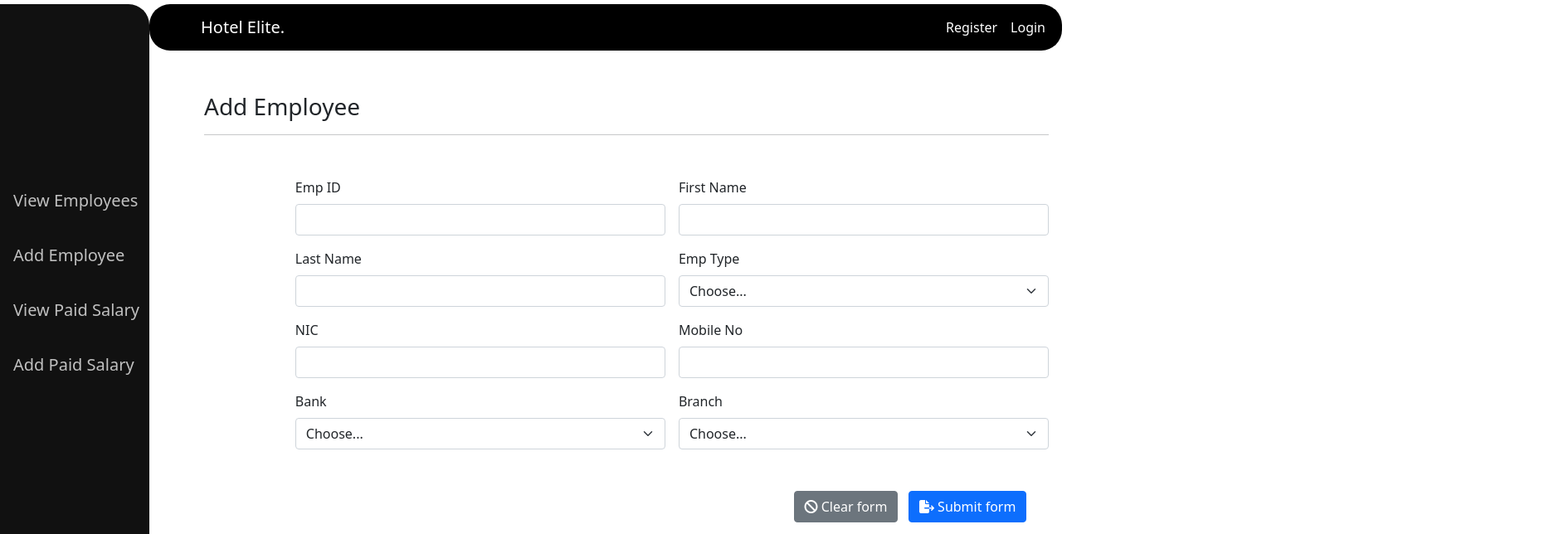
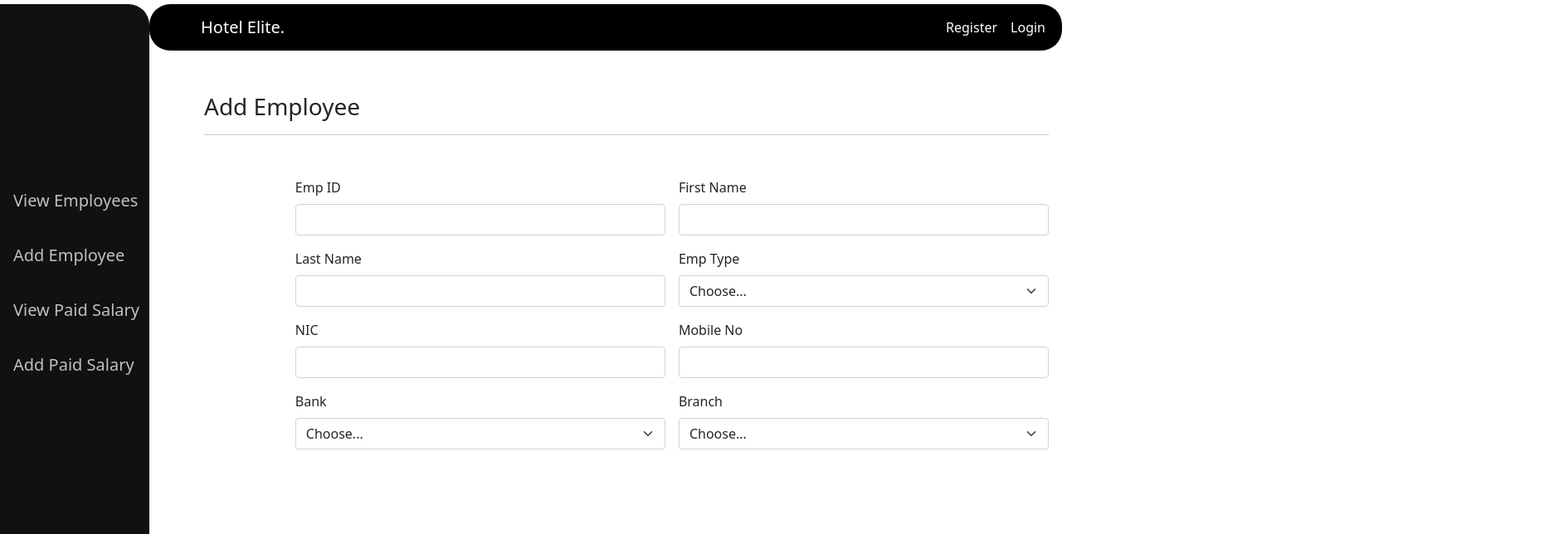
Before and after one commit to psychic-coder/MERNHotelManagement-system, a React (Create React App) app in the folder frontend/: page /empManager/add in a window 1280 px wide. Shown: the top 644 px of the page at 83% size, 1873 px wide, since content can reach past the window. Built offline with nearby package versions, Linux system fonts and the light colour scheme.

Commit message:
add some features to add and view emp components

```diff
--- a/frontend/package.json
+++ b/frontend/package.json
@@ -16,7 +16,7 @@
     "react-dom": "^17.0.2",
     "react-phone-number-input": "^3.1.50",
     "react-router-dom": "^5.2.1",
-    "react-scripts": "4.0.3",
+    "react-scripts": "^2.1.3",
     "soloalert": "^1.1.10",
     "validator": "^13.6.0",
     "web-vitals": "^1.1.2"
--- a/frontend/src/App.js
+++ b/frontend/src/App.js
@@ -1,6 +1,7 @@
 import { BrowserRouter, Switch, Route } from "react-router-dom";
 import Topnav from './components/layouts/topnav'
 import EMPSideNav from './components/layouts/EMPsidenav'
+import React, { Component }  from 'react';
 
 import CusNavigation from './components/layouts/Navbar'
 import RMsidenav from './components/layouts/Roomsidenav'
--- a/frontend/src/components/Home.css
+++ b/frontend/src/components/Home.css
@@ -80,3 +80,7 @@ body{
     margin-left: 10%;
     margin-top: 3.5%;
   }
+  .App {
+    font-family: sans-serif;
+    text-align: center;
+  }
--- a/frontend/src/components/employee/AddEmployee.js
+++ b/frontend/src/components/employee/AddEmployee.js
@@ -166,11 +166,8 @@ export default function AddEmployee() {
 
 
 
-                <div class="col-12" style={{ marginTop: "50px", marginLeft: "65%" }}>
-                    <button type="submit" class="btn btn-secondary" data-bs-dismiss="modal" onClick={(e) => { clear(e) }}><i class="fa fa-ban"></i> Clear form</button>&nbsp;&nbsp;&nbsp;
-                    <button type="submit" class="btn btn-primary" onClick={(e) => { submitData(e) }}
-                        disabled={isLoading} ><i class="fa fa-file-export"></i>  {isLoading ? 'Sending..' : 'Submit form'}</button>
-                </div>
+
+
             </form>
 
         </div>
```
Also changed, not shown: frontend/src/components/employee/ViewEmployee.js (+8 -1 lines), 2 other files (tests, documents, lock files or other folders).
